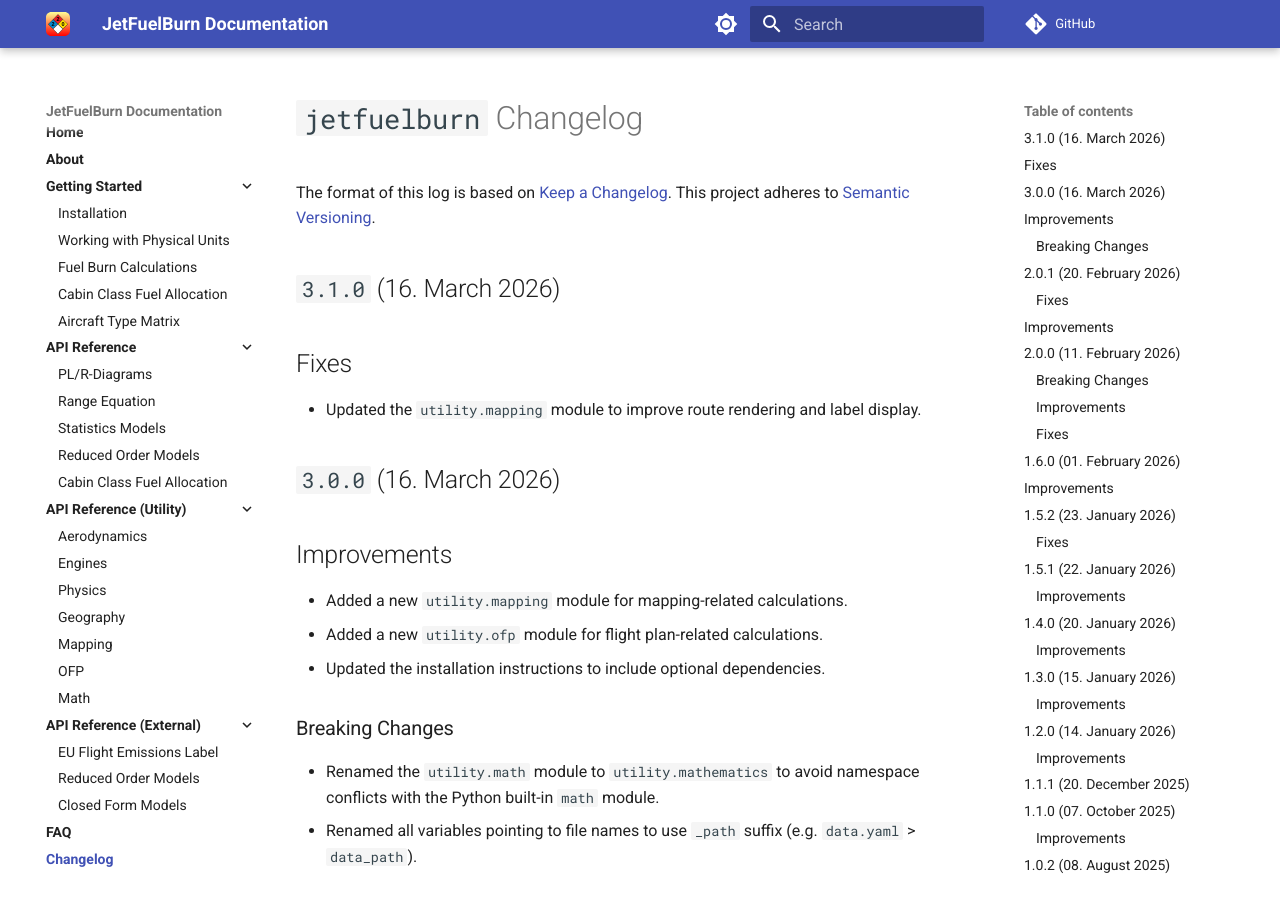
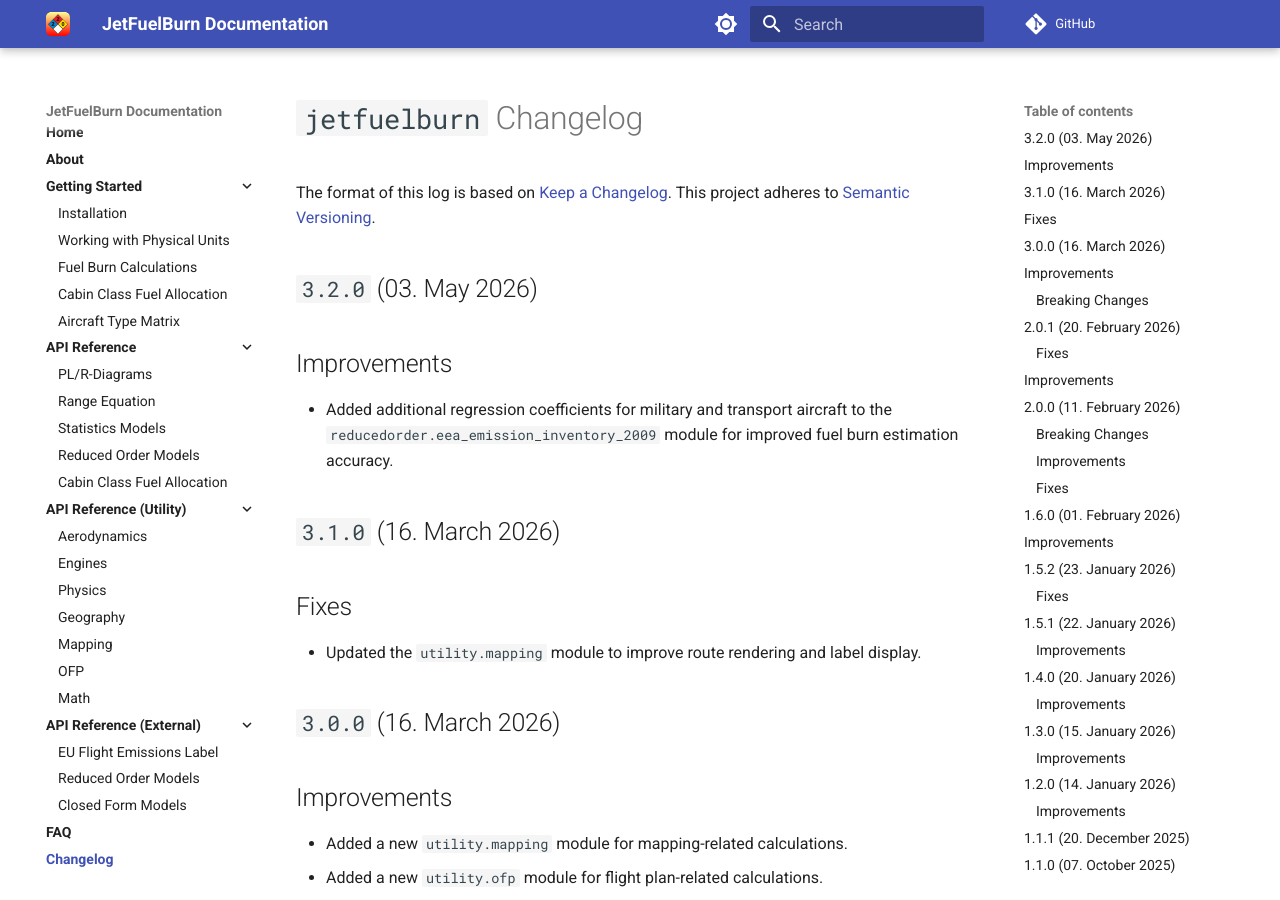
Before and after one commit to sustainableaviation/jetfuelburn, an MkDocs documentation site: the page built from docs/changelog.md, in a window 1280 px wide and 900 px high. Built offline with MkDocs 1.6.1 and Material for MkDocs 9.7.7, drawn with Linux system fonts in a browser that asks for light colours; comment, search, counter and statistics services are not loaded.

Commit message:
added data

```diff
--- a/CHANGES.md
+++ b/CHANGES.md
@@ -2,6 +2,12 @@
 
 The format of this log is based on [Keep a Changelog](https://keepachangelog.com/en/1.1.0/).
 This project adheres to [Semantic Versioning](https://semver.org/spec/v2.0.0.html).
+
+## `3.2.0` (03. May 2026)
+
+## Improvements
+
+- Added additional regression coefficients for military and transport aircraft to the `reducedorder.eea_emission_inventory_2009` module for improved fuel burn estimation accuracy.
 
 ## `3.1.0` (16. March 2026)
 
```
Also changed, not shown: 2 other files.
